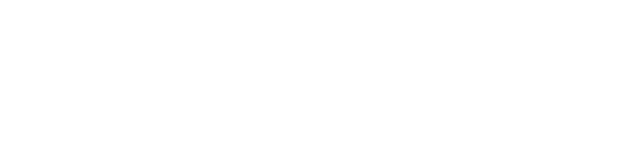
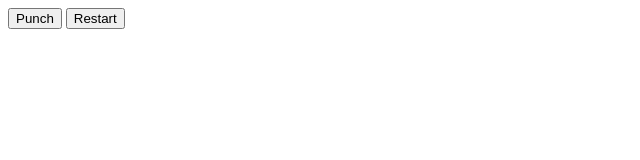
Before and after one commit to harshil1712/punch-bag-game, a plain HTML site: page index.html in a window 1280 px wide. Shown: the whole page, without its empty margins (0-640 px from the left). Drawn offline with nearby package versions, Linux system fonts and the light colour scheme.

Commit message:
html template

```diff
--- a/index.html
+++ b/index.html
@@ -7,7 +7,16 @@
 	<script src="https://unpkg.com/vue"></script>
 </head>
 <body>
-	<div id="vue-app"></div>
+	<div id="vue-app">
+		<div id="bag"></div>
+		<div id="bag-health">
+			<div></div>
+		</div>
+		<div id="controls">
+			<button>Punch</button>
+			<button>Restart</button>
+		</div>
+	</div>
 	<script src="app.js"></script>
 </body>
 </html>
```
